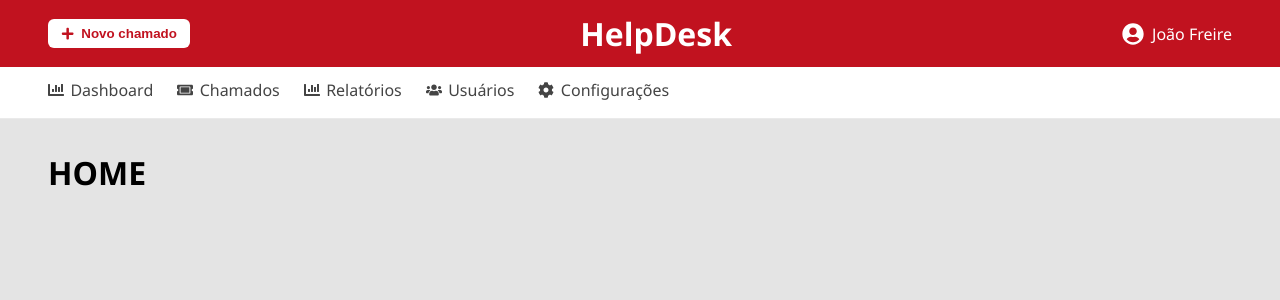
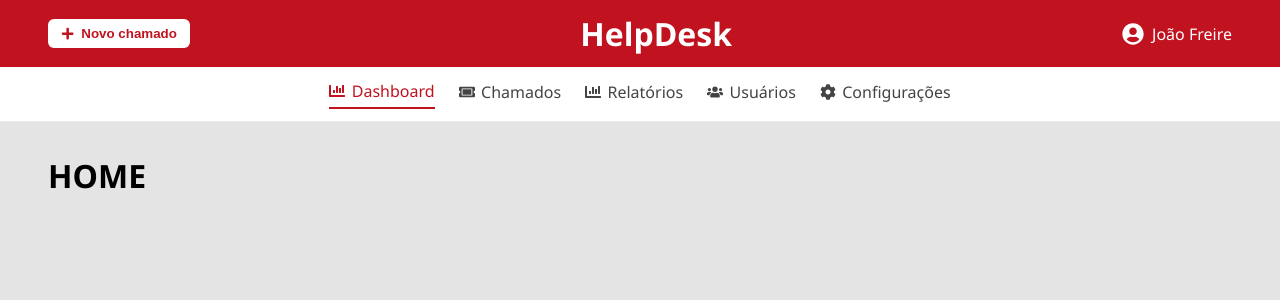
Before and after one commit to diegoflausino45/HelpDesk, a React (Vite) app: page / in a window 1280 px wide. Shown: the top 300 px of the page. Built offline with nearby package versions, Linux system fonts and the light colour scheme.

Commit message:
Commit estilizações no header e NAV

```diff
--- a/src/components/header/header.jsx
+++ b/src/components/header/header.jsx
@@ -19,8 +19,7 @@ function Header() {
           <span>João Freire</span>
         </div>
       </div>
-
-      <Nav />
+        <Nav />
     </header>
   );
 }
--- a/src/components/nav/nav.jsx
+++ b/src/components/nav/nav.jsx
@@ -10,27 +10,23 @@ import {
 function Nav() {
   return (
     <nav className={styles.nav}>
-      <NavLink to="/" className={styles.link}>
-        <FaChartBar /> Dashboard
-      </NavLink>
-
-      <NavLink to="/chamados" className={styles.link}>
-        <FaTicketAlt /> Chamados
-      </NavLink>
-
-      <NavLink to="/relatorios" className={styles.link}>
-        <FaChartBar /> Relatórios
-      </NavLink>
-
-      <NavLink to="/usuarios" className={styles.link}>
-        <FaUsers /> Usuários
-      </NavLink>
-
-      <NavLink to="/configuracoes" className={styles.link}>
-        <FaCog /> Configurações
-      </NavLink>
+      <NavItem to={"/"} icon={<FaChartBar />} label={"Dashboard"}/>
+      <NavItem to={"/chamados"} icon={<FaTicketAlt />} label={"Chamados"}/>
+      <NavItem to={"/relatorios"} icon={<FaChartBar />} label={"Relatórios"}/>
+      <NavItem to={"/usuarios"} icon={<FaUsers />} label={"Usuários"}/>
+      <NavItem to={"/configuracoes"} icon={<FaCog />} label={"Configurações"}/>
     </nav>
   );
 }
 
+function NavItem({to, icon, label}){
+    return(
+        <NavLink to={to} className={({isActive}) =>
+                `${styles.link} ${isActive ? styles.active : ""}`
+            }>
+            {icon}{label}
+        </NavLink>
+    )
+}
+
 export default Nav;
--- a/src/components/nav/nav.module.css
+++ b/src/components/nav/nav.module.css
@@ -1,9 +1,11 @@
 .nav {
   background-color: #fff;
-  padding: 0.75em 3em;
+  padding: 0.8em 3em;
   display: flex;
   gap: 1.5em;
   border-bottom: 1px solid #eaeaea;
+  justify-content: center;
+
 }
 
 .link {
@@ -20,7 +22,7 @@
   color: #c1121f;
 }
 
-.link.active {
+.active {
   color: #c1121f;
   border-bottom: 2px solid #c1121f;
 }
```
